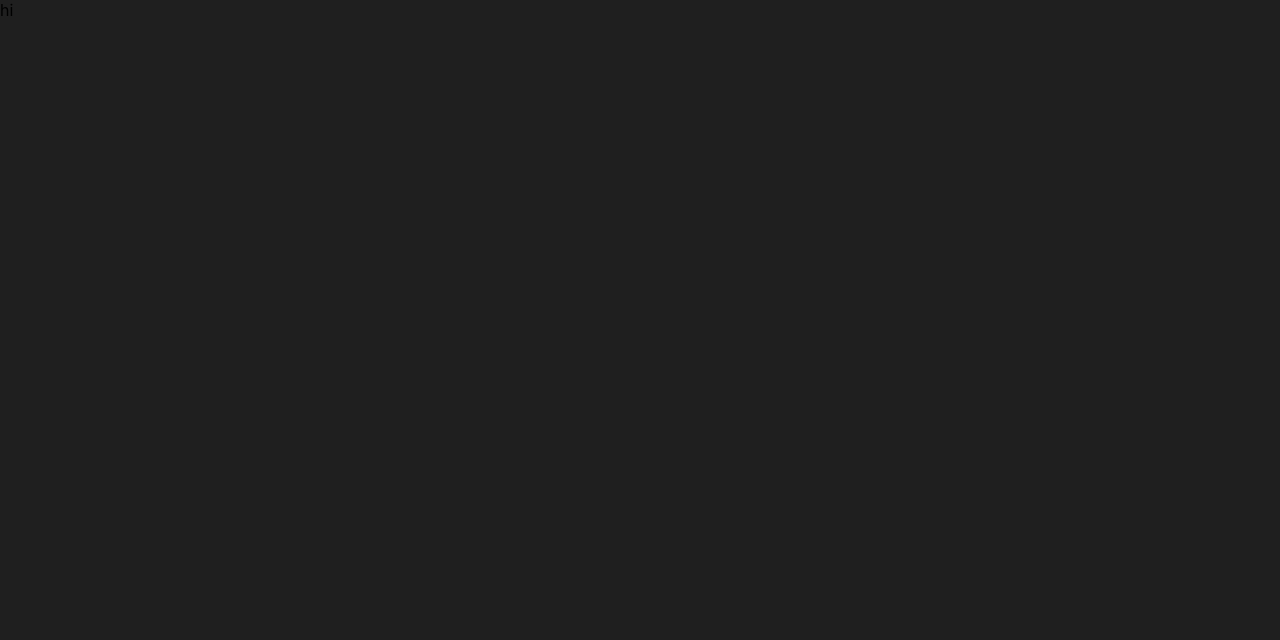
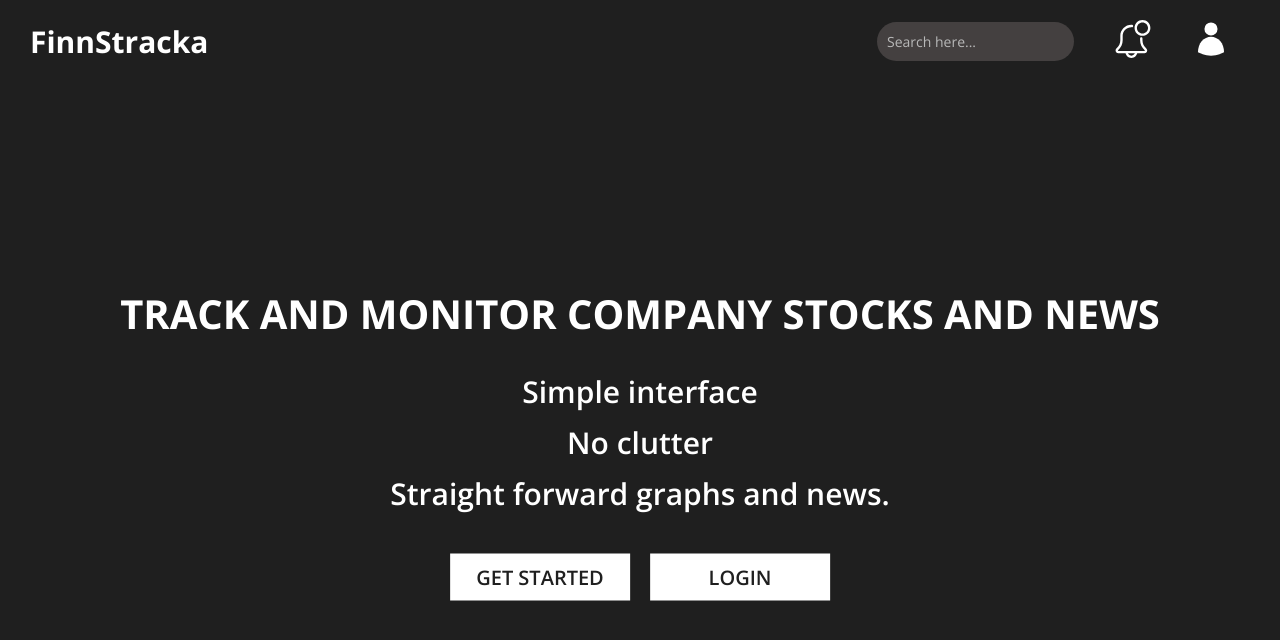
Before and after one commit to ahmedfaaid/stock-dashboard, a React (Create React App) app: page / in a window 1280 px wide. Shown: the top 640 px of the page. Built offline with nearby package versions, Linux system fonts and the light colour scheme.

Commit message:
create home page, hero and buttons

```diff
--- a/src/components/Layout.tsx
+++ b/src/components/Layout.tsx
@@ -1,28 +1,40 @@
 import React, { ReactNode } from 'react';
 import Helmet from 'react-helmet';
+import styled from 'styled-components';
 import Navbar from './Navbar';
 import Sidebar from './Sidebar';
 
 interface LayoutProps {
   children: ReactNode;
+  showSidebar: Boolean;
 }
 
-export default function Layout({ children, ...props }: LayoutProps) {
+const StyledMain = styled.main`
+  position: relative;
+  display: flex;
+  height: calc(100vh - 81px);
+`;
+
+export default function Layout({
+  children,
+  showSidebar,
+  ...props
+}: LayoutProps) {
   return (
     <div>
       <Helmet>
         <link
-          href='https://fonts.googleapis.com/css2?family=Montserrat:wght@100;300;400;700&display=swap'
+          href='https://fonts.googleapis.com/css2?family=Open+Sans:ital,wght@0,300;0,400;0,600;0,700;1,300;1,400;1,700&display=swap'
           rel='stylesheet'
         />
       </Helmet>
       <header>
         <Navbar />
       </header>
-      <main style={{ position: 'relative', display: 'flex' }}>
-        <Sidebar />
+      <StyledMain>
+        {showSidebar ? <Sidebar /> : null}
         <div style={{ flexGrow: 1 }}>{children}</div>
-      </main>
+      </StyledMain>
     </div>
   );
 }
--- a/src/pages/Dashboard/index.tsx
+++ b/src/pages/Dashboard/index.tsx
@@ -15,7 +15,7 @@ export default function Dashboard() {
   const yearAgo = moment().subtract(1, 'years').unix();
 
   return (
-    <Layout>
+    <Layout showSidebar>
       <section style={{ width: '100%' }}>
         <LineChart
           currentStock={currentStock}
--- /dev/null
+++ b/src/pages/Home/Home.styled.ts
@@ -0,0 +1,53 @@
+import styled from 'styled-components';
+import { NavLink } from 'react-router-dom';
+
+export const StyledHome = styled.section`
+  width: 100%;
+  height: 100%;
+  position: relative;
+
+  h2 {
+    font-size: 40px;
+    margin-bottom: 30px;
+    width: max-content;
+    text-transform: uppercase;
+  }
+
+  p {
+    font-size: 30px;
+    margin-bottom: 10px;
+    font-weight: 600;
+  }
+`;
+
+export const StyledHeroContainer = styled.div`
+  position: absolute;
+  top: 50%;
+  left: 50%;
+  transform: translate(-50%, -50%);
+  color: ${({ theme }) => theme.colors.white};
+  text-align: center;
+
+  div {
+    margin-top: 20px;
+  }
+`;
+
+export const StyledHeroButton = styled(NavLink)`
+  display: inline-block;
+  padding: 10px 20px;
+  margin: 0 10px;
+  width: 180px;
+  background-color: ${({ theme }) => theme.colors.white};
+  text-decoration: none;
+  color: ${({ theme }) => theme.colors.primary};
+  font-size: 20px;
+  font-weight: 600;
+  text-transform: uppercase;
+  transition: all ease-in-out 0.1s;
+
+  &:hover {
+    background-color: ${({ theme }) => theme.colors.light};
+    color: ${({ theme }) => theme.colors.white};
+  }
+`;
--- a/src/pages/Home/index.tsx
+++ b/src/pages/Home/index.tsx
@@ -1,5 +1,26 @@
 import React from 'react';
+import Layout from '../../components/Layout';
+import {
+  StyledHome,
+  StyledHeroContainer,
+  StyledHeroButton
+} from './Home.styled';
 
 export default function Home() {
-  return <div>hi</div>;
+  return (
+    <Layout showSidebar={false}>
+      <StyledHome>
+        <StyledHeroContainer>
+          <h2>Track and monitor company stocks and news</h2>
+          <p>Simple interface</p>
+          <p>No clutter</p>
+          <p>Straight forward graphs and news.</p>
+          <div style={{ marginTop: '40px' }}>
+            <StyledHeroButton to='/register'>Get Started</StyledHeroButton>
+            <StyledHeroButton to='/login'>Login</StyledHeroButton>
+          </div>
+        </StyledHeroContainer>
+      </StyledHome>
+    </Layout>
+  );
 }
--- a/src/styles/GlobalStyles.ts
+++ b/src/styles/GlobalStyles.ts
@@ -6,9 +6,7 @@ export const GlobalStyles = createGlobalStyle`
   * {
     margin: 0;
     padding: 0;
-    font-family: -apple-system, BlinkMacSystemFont, 'Montserrat', 'Segoe UI', 'Roboto', 'Oxygen',
-      'Ubuntu', 'Cantarell', 'Fira Sans', 'Droid Sans', 'Helvetica Neue',
-      sans-serif;
+    font-family: 'Open Sans', sans-serif;
     -webkit-font-smoothing: antialiased;
     -moz-osx-font-smoothing: grayscale;
     box-sizing: border-box;
```
